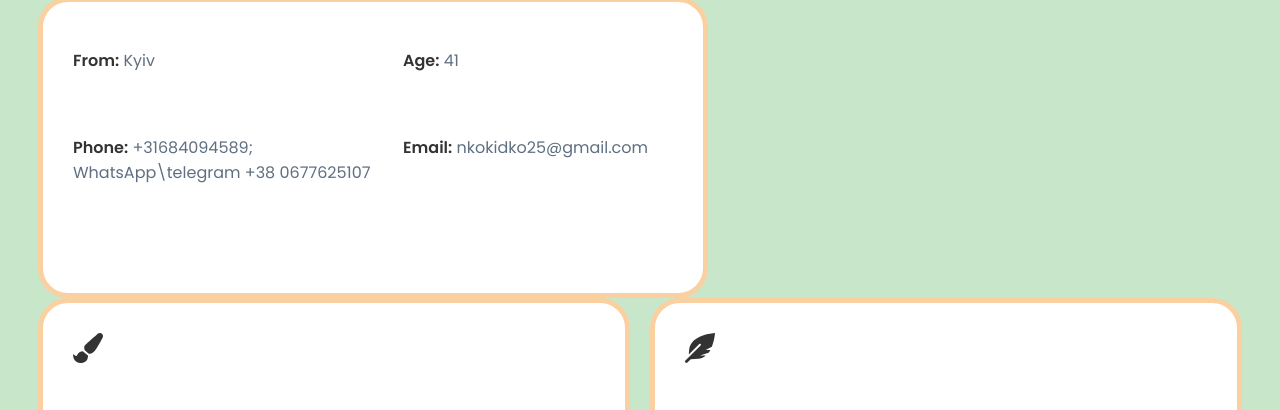
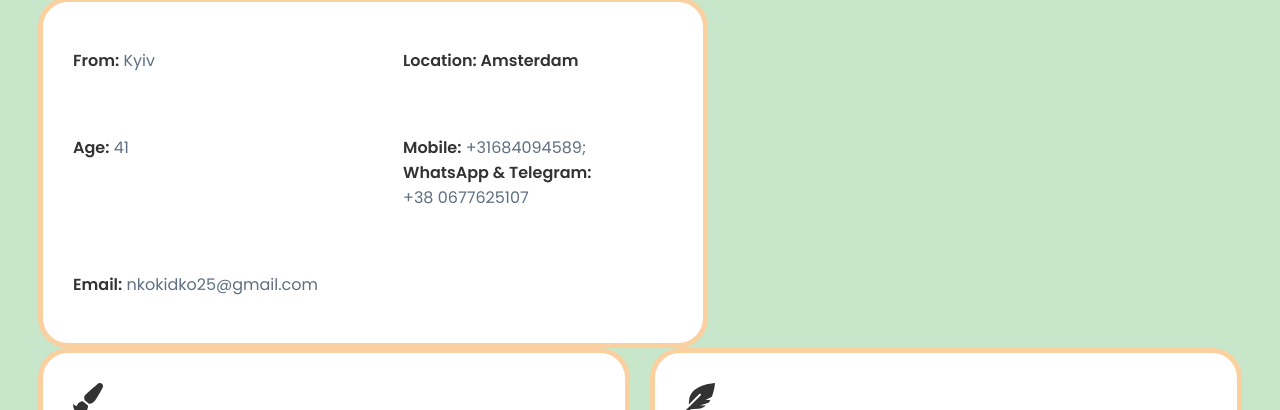
Before and after one commit to NatalyKokidko/NatalyKokidko.github.io, a plain HTML site: page index.html in a window 1280 px wide. Shown: the part 2390-2800 px from the top of the page. Drawn offline with Linux system fonts and the light colour scheme.

Commit message:
some changes

```diff
--- a/index.html
+++ b/index.html
@@ -38,7 +38,7 @@
         <!-- Card start -->
         <div class="card">
           <p>I have been working as a qualified sales manager in the advertising industry since 2005. I have extensive experience in working with clients and extensive experience in sales.<br/>
-Because of the war, I am now living in the Netherlands and looking for a job.<br/> Now I am studying at the WEB Development course in Amsterdam, I would like to work as an intern in this area.
+Because of the war, I am  living now in the Netherlands and looking for a job.<br/> Now I am studying at the WEB Development course in Amsterdam, I would like to work as an intern in this area.
           </p>
           <h3>Professional EXPERIENCE</h3>
           <p>Leading outdoor advertising expert – BFG Promotion   Sep 2019<br/>
@@ -123,8 +123,9 @@ The company, being in Kramatorsk, opened a sales department in Kyiv, organized s
         <!-- About Card start -->
         <div class="card about shadow">
           <p><b>From:</b> Kyiv</p>
+          <p><b>Location: Amsterdam</b></p>
           <p><b>Age:</b> 41</p>
-          <p><b>Phone:</b> +31684094589; WhatsApp\telegram +38 0677625107</p>
+          <p><b>Mobile:</b> +31684094589;<br/><b>WhatsApp & Telegram:</b><br/>+38 0677625107</p>
           <p><b>Email:</b> nkokidko25@gmail.com<p/>
         </div>
         <!-- About card end -->
```
